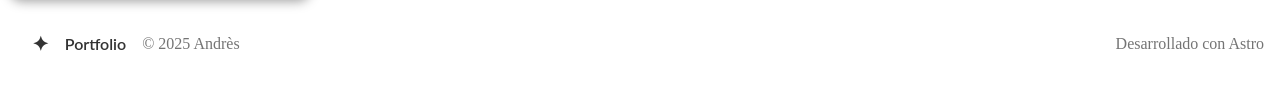
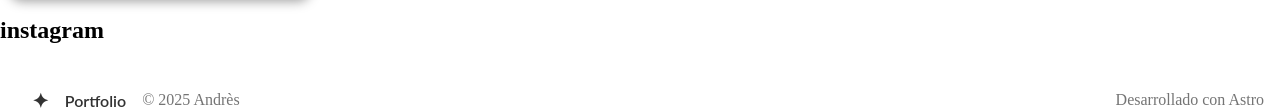
Before and after one commit to Dreez-Web/Astro-Portfolio, an Astro site: page / in a window 1280 px wide. Shown: the part 1805-1915 px from the top of the page. Before the commit the page ends 1885 px from the top, so only its background shows below. Built offline with nearby package versions, Linux system fonts and the light colour scheme; Astro itself is replaced by a stand-in of ours.

Commit message:
Update readme

```diff
--- a/src/pages/index.astro
+++ b/src/pages/index.astro
@@ -17,7 +17,7 @@ import Cards from '../components/Card.astro';
 	</div>
 	<Separador  text="Encuentrame aqui"/>
 	<Cards src="../src/assets/woman.jpg" alt="Lisener" title="Musica" description="Musica para volar sin necesidad de salir de tu habitacion"/>
-
+	<h2>instagram</h2>
 	<Footer />
 </Layout>
 
```
